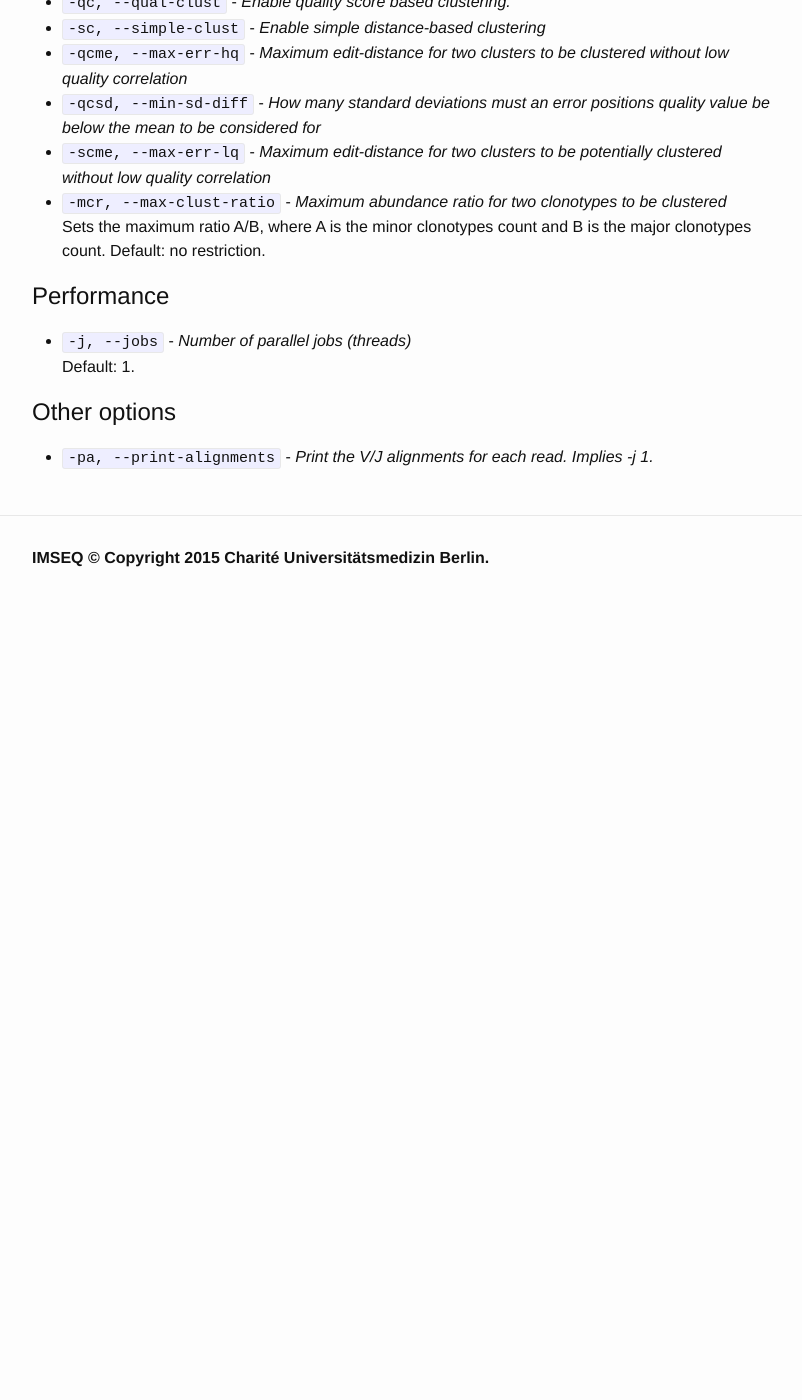
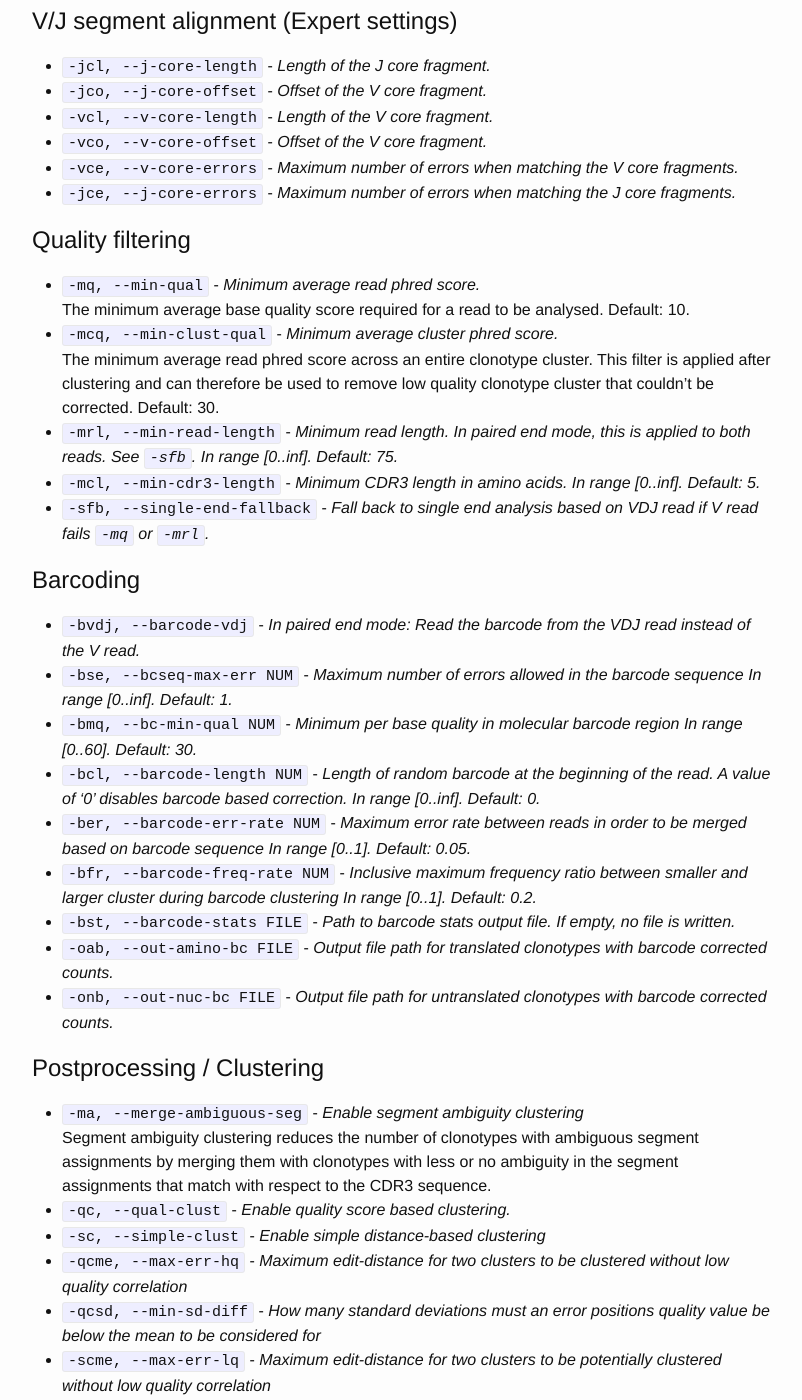
Before and after one commit to lkuchenb/imseq, a Jekyll site: the page built from manual.md, in a window 1280 px wide and 1400 px high, scrolled down 3819 px. Shown: the whole window, without its empty margins (238-1040 px from the left). Built offline with Jekyll 4.4.1, drawn with Linux system fonts in a browser that asks for light colours; before the commit the page ends 4449 px from its top, so only the background shows below that; some of the changed text lies outside the part shown.

Commit message:
Update manual for v1.1.0

````diff
--- a/manual.md
+++ b/manual.md
@@ -61,14 +61,41 @@
 
 Furthermore, the user can choose to specify one of the following options:
 
- * ```-al, --with-alleles``` - Split clonotypes into different V/J alleles for ```-oa``` and ```-on```.
  * ```-rlog, --reject-log``` - _A list of IDs of rejected reads_<br/>For every rejected read, the reason for the rejection is given as one of the following:<br/>
 
-    | ```AVERAGE_QUAL_FAIL``` | The average base quality score of the read was too low (see ```-mq```) |
-    | ```MOTIF_AMBIGUOUS``` | Equally well matching segments imply different Cys/Phe triplet position |
-    | ```NONSENSE_IN_CDR3``` | CDR3 region contains STOP codon |
-    | ```OUT_OF_READING_FRAME``` | Cys and Phe are out of frame |
-    | ```SEGMENT_MATCH_FAILED``` | No V or no J segment could be identified |
+    ```AVERAGE_QUAL_FAIL```<br/>
+    The average base quality score of the read was too low (see ```-mq```)
+
+    ```MOTIF_AMBIGUOUS```<br/>
+    Equally well matching segments imply different Cys/Phe triplet position
+
+    ```NONSENSE_IN_CDR3```<br/>
+    CDR3 region contains STOP codon
+
+    ```OUT_OF_READING_FRAME```</br>
+    Cys and Phe are out of frame
+
+    ```SEGMENT_MATCH_FAILED```<br/>
+    No V or no J segment could be identified
+
+    ```BROKEN_CDR_BOUNDARIES```<br/>
+    The identified begin and end positions of the CDR3 region are out of frame
+
+    ```TOO_SHORT_FOR_BARCODE```<br/>
+    The read is shorter than the barcode length
+
+    ```LOW_QUALITY_BARCODE_BASE```<br/>
+    The barcode contains a low quality base (see ```-bmq```)
+
+    ```N_IN_BARCODE```<br/>
+    The barcode sequence contains ```N``` characters
+
+    ```READ_TOO_SHORT```<br/>
+    The read is too short (see ```-mrl```)
+
+    ```CDR3_TOO_SHORT```<br/>
+    The CDR3 region is too short (see ```-mcl```)
+ * ```-al, --with-alleles``` - Keep allele information in detailed output file specified with ```-o```.
 
 ## Read preprocessing
 
@@ -83,6 +110,7 @@
 ## V/J segment alignment (paired-end)
 
   * ```-pve, --paired-v-error``` - _Maximum error rate for the V segment to V read alignment._<br/>The maximum error rate allowed for matching a V segment against the V-read. Default: Use value from ```-ev```.
+  * ```-vcr, --v-read-crop``` - _Crop NUM bases from the beginning of the V read before processing it_
 
 ## V/J segment alignment (Expert settings)
 
@@ -97,6 +125,21 @@
 
   * ```-mq, --min-qual``` - _Minimum average read phred score._<br/>The minimum average base quality score required for a read to be analysed. Default: 10.
   * ```-mcq, --min-clust-qual``` - _Minimum average cluster phred score._<br/>The minimum average read phred score across an entire clonotype cluster. This filter is applied after clustering and can therefore be used to remove low quality clonotype cluster that couldn't be corrected. Default: 30.
+  * ```-mrl, --min-read-length``` - _Minimum read length. In paired end mode, this is applied to both reads. See ```-sfb```. In range [0..inf]. Default: 75._
+  * ```-mcl, --min-cdr3-length``` - _Minimum CDR3 length in amino acids. In range [0..inf]. Default: 5._
+  * ```-sfb, --single-end-fallback``` - _Fall back to single end analysis based on VDJ read if V read fails ```-mq``` or ```-mrl```._
+
+## Barcoding
+
+  * ```-bvdj, --barcode-vdj``` - _In paired end mode: Read the barcode from the VDJ read instead of the V read._
+  * ```-bse, --bcseq-max-err NUM``` - _Maximum number of errors allowed in the barcode sequence In range [0..inf]. Default: 1._
+  * ```-bmq, --bc-min-qual NUM``` - _Minimum per base quality in molecular barcode region In range [0..60]. Default: 30._
+  * ```-bcl, --barcode-length NUM``` - _Length of random barcode at the beginning of the read. A value of '0' disables barcode based correction. In range [0..inf]. Default: 0._
+  * ```-ber, --barcode-err-rate NUM``` - _Maximum error rate between reads in order to be merged based on barcode sequence In range [0..1]. Default: 0.05._
+  * ```-bfr, --barcode-freq-rate NUM``` - _Inclusive maximum frequency ratio between smaller and larger cluster during barcode clustering In range [0..1]. Default: 0.2._
+  * ```-bst, --barcode-stats FILE``` - _Path to barcode stats output file. If empty, no file is written._
+  * ```-oab, --out-amino-bc FILE``` - _Output file path for translated clonotypes with barcode corrected counts._
+  * ```-onb, --out-nuc-bc FILE``` - _Output file path for untranslated clonotypes with barcode corrected counts._
 
 ## Postprocessing / Clustering
 
````
